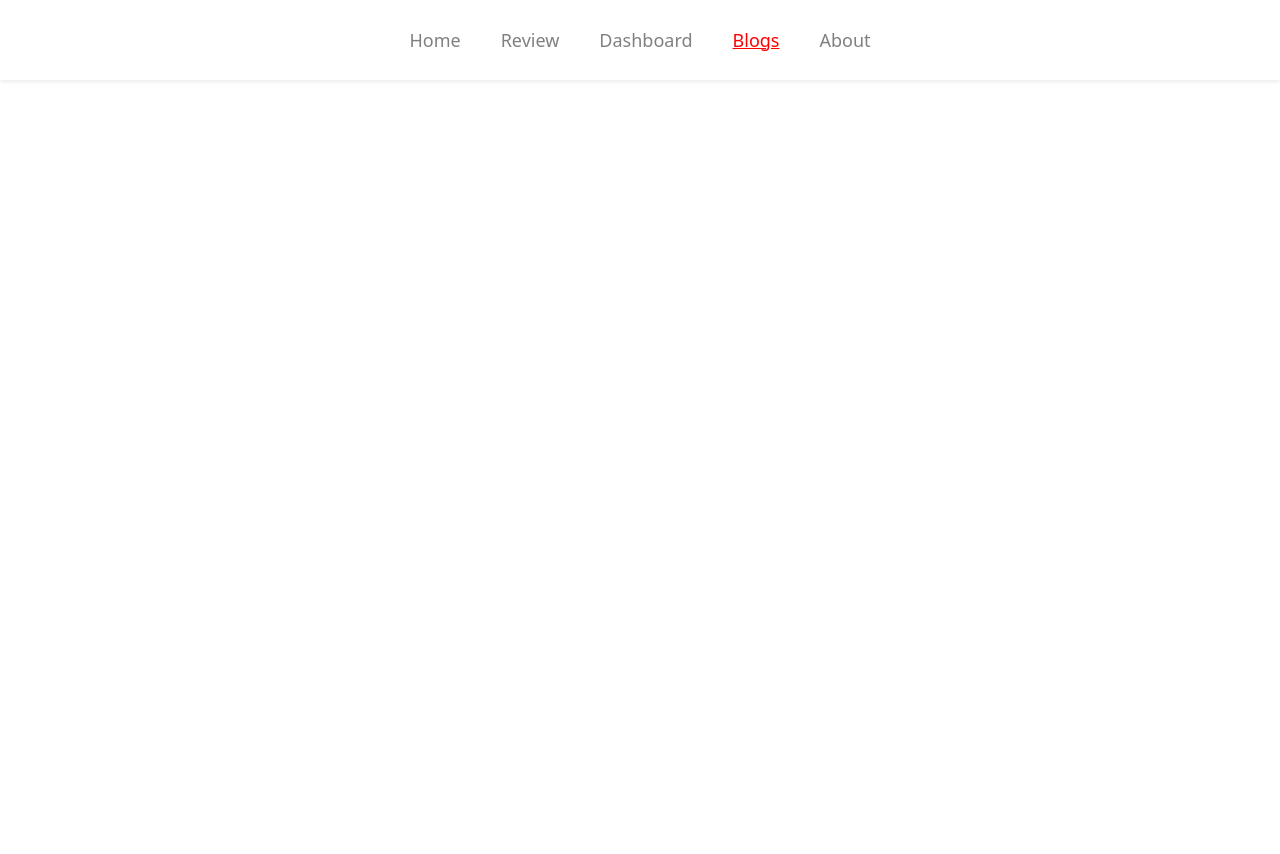
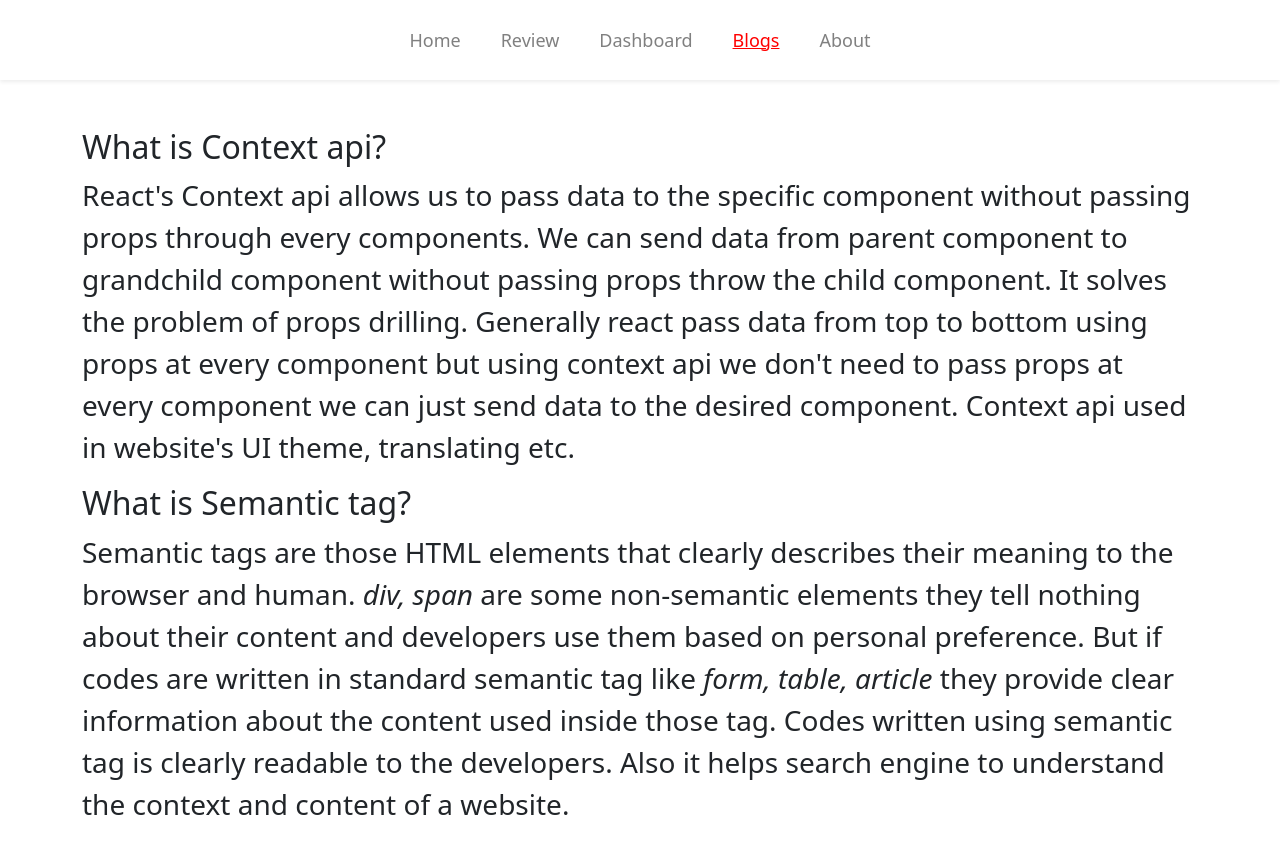
Before and after one commit to TA-Sakin/roadster-review, a React (Create React App) app: page /blogs in a window 1280 px wide. Shown: the top 854 px of the page. Before the commit the page ends 800 px from the top, so only its background shows below. Built offline with nearby package versions, Linux system fonts and the light colour scheme.

Commit message:
question answered

```diff
--- a/src/Components/Blogs/Blogs.js
+++ b/src/Components/Blogs/Blogs.js
@@ -1,7 +1,37 @@
 import React from "react";
 
 const Blogs = () => {
-  return <div></div>;
+  return (
+    <div className="container my-5">
+      <div>
+        <h2>What is Context api?</h2>
+        <p className="fs-3">
+          React's Context api allows us to pass data to the specific component
+          without passing props through every components. We can send data from
+          parent component to grandchild component without passing props throw
+          the child component. It solves the problem of props drilling.
+          Generally react pass data from top to bottom using props at every
+          component but using context api we don't need to pass props at every
+          component we can just send data to the desired component. Context api
+          used in website's UI theme, translating etc.
+        </p>
+      </div>
+      <div>
+        <h2>What is Semantic tag?</h2>
+        <p className="fs-3">
+          Semantic tags are those HTML elements that clearly describes their
+          meaning to the browser and human. <i>div, span</i> are some
+          non-semantic elements they tell nothing about their content and
+          developers use them based on personal preference. But if codes are
+          written in standard semantic tag like <i>form, table, article</i> they
+          provide clear information about the content used inside those tag.
+          Codes written using semantic tag is clearly readable to the
+          developers. Also it helps search engine to understand the context and
+          content of a website.
+        </p>
+      </div>
+    </div>
+  );
 };
 
 export default Blogs;
--- a/src/Components/Navbar/Navbar.js
+++ b/src/Components/Navbar/Navbar.js
@@ -1,5 +1,4 @@
 import React from "react";
-import { Link } from "react-router-dom";
 import CustomLink from "../CustomLink/CustomLink";
 
 import "./Navbar.css";
```
